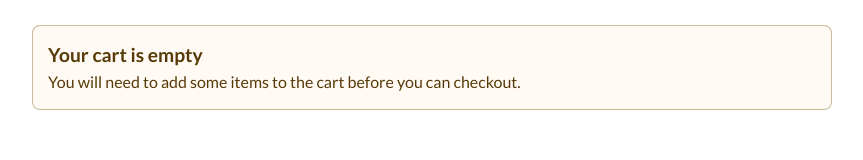
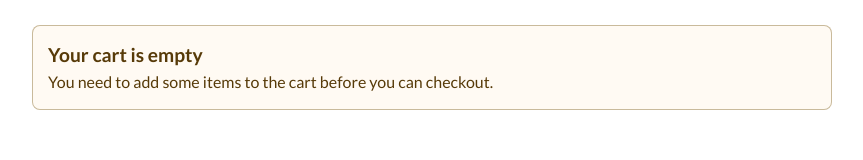
Before and after one commit to AgustinStringa/avo-store-platzi, a Next.js app: page /cart in a window 1280 px wide. Shown: the part 137-297 px from the top of the page, without its empty margins (208-1071 px from the left). Built offline with nearby package versions, Linux system fonts and the light colour scheme.

Commit message:
fix: redaccion

```diff
--- a/src/components/EmptyCart.jsx
+++ b/src/components/EmptyCart.jsx
@@ -19,7 +19,7 @@ const EmptyCart = () => {
         `}</style>
             <div className='alert-empty-cart'>
                 <p className='alert-empty-cart__title'>Your cart is empty</p>
-                <p className='alert-empty-cart__text'>You will need to add some items to the cart before you can checkout.</p>
+                <p className='alert-empty-cart__text'>You need to add some items to the cart before you can checkout.</p>
             </div>
 
         </>
```
